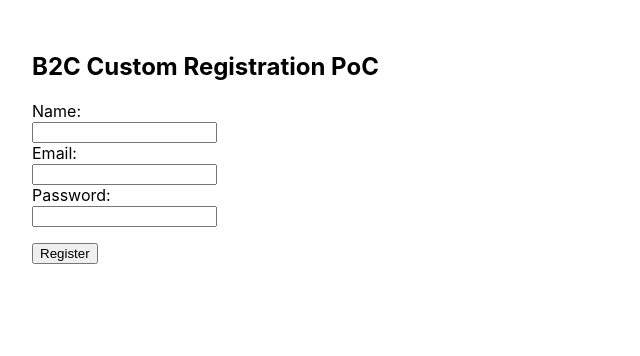
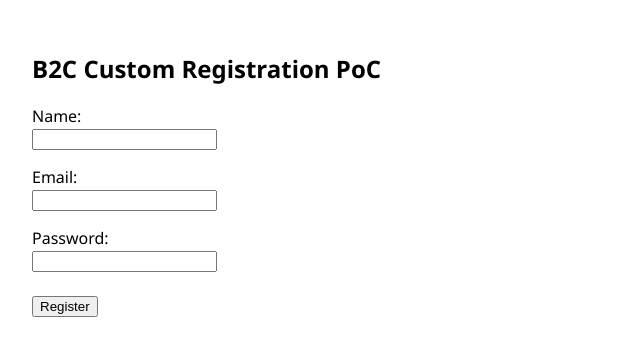
Before and after one commit to Telse/b2c-register-poc, a React (Create React App) app: page / in a window 1280 px wide. Shown: the top 356 px of the page, without its empty margins (0-640 px from the left). Built offline with nearby package versions, Linux system fonts and the light colour scheme.

Commit message:
Updated stuff

```diff
--- a/src/App.js
+++ b/src/App.js
@@ -10,26 +10,28 @@ function App() {
   const handleSubmit = async (e) => {
     e.preventDefault();
     alert(`This would now register: ${JSON.stringify(form, null, 2)}`);
-    // Ideally, send to your backend here
+    // In real app, POST to backend here
   };
 
   return (
-    <div style={{ padding: "2rem" }}>
+    <div style={{ padding: "2rem", fontFamily: "Segoe UI, sans-serif" }}>
       <h2>B2C Custom Registration PoC</h2>
-      <form onSubmit={handleSubmit}>
+      <form onSubmit={handleSubmit} style={{ maxWidth: "400px" }}>
         <div>
           <label>Name:</label><br />
-          <input name="name" onChange={handleChange} />
+          <input name="name" onChange={handleChange} required />
         </div>
-        <div>
+        <div style={{ marginTop: "1rem" }}>
           <label>Email:</label><br />
-          <input name="email" onChange={handleChange} />
+          <input name="email" onChange={handleChange} required />
         </div>
-        <div>
+        <div style={{ marginTop: "1rem" }}>
           <label>Password:</label><br />
-          <input name="password" type="password" onChange={handleChange} />
+          <input name="password" type="password" onChange={handleChange} required />
         </div>
-        <button type="submit" style={{ marginTop: "1rem" }}>Register</button>
+        <button type="submit" style={{ marginTop: "1.5rem" }}>
+          Register
+        </button>
       </form>
     </div>
   );
```
Also changed, not shown: 14 other files (tests, documents, lock files or other folders).
